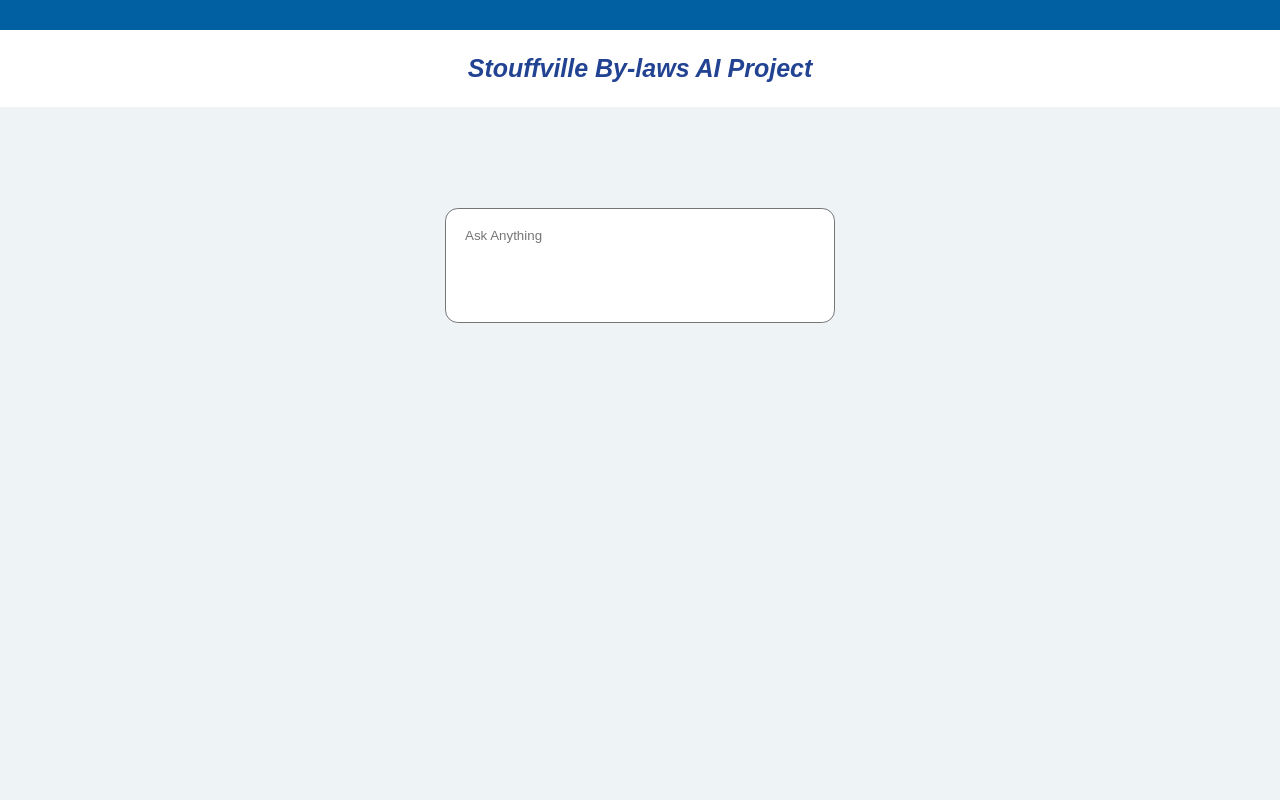
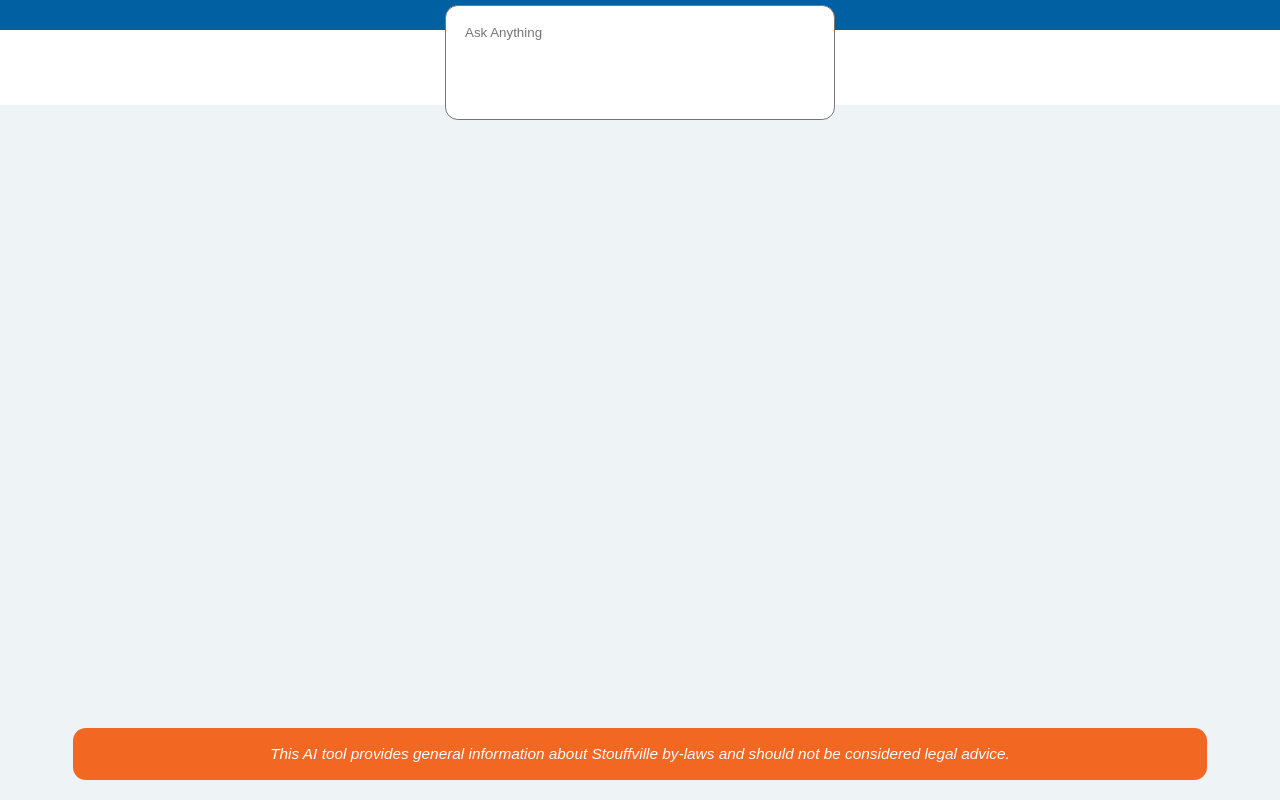
Before and after one commit to Cadence-GitHub/Stouffville-By-laws-AI, a Next.js app in the folder frontend/: page /chat-page in a window 1280 px wide. Built offline with nearby package versions, Linux system fonts and the light colour scheme.

Commit message:
Refactored Header and added Footer Element.

```diff
--- a/frontend/src/app/chat-page/page.js
+++ b/frontend/src/app/chat-page/page.js
@@ -3,12 +3,8 @@
 
 const chatpage = () => {
   return (
-    <div className="contentContainer">
-      <div className="centerItems">
-        <div className={styles.textareaChatContainer}>
-          <textarea className={styles.textareaChat} placeholder="Ask Anything"></textarea>
-        </div>
-      </div>
+    <div className={styles.textareaChatContainer}>
+        <textarea className={styles.textareaChat} placeholder="Ask Anything"></textarea>
     </div>
   );
 }
--- a/frontend/src/app/chat-page/page.module.css
+++ b/frontend/src/app/chat-page/page.module.css
@@ -3,7 +3,7 @@
     position: relative;
     justify-content: center;
     align-items: center;
-    bottom: 10%;
+    bottom: 100px;
 }
 
 .textareaChat {
--- a/frontend/src/app/layout.js
+++ b/frontend/src/app/layout.js
@@ -1,28 +1,20 @@
-'use client'
-import { Geist, Geist_Mono } from "next/font/google";
-import { useRouter } from "next/navigation";
-import "../styles/globals.css";
+import Header from "@/components/Header";
+import Footer from "@/components/Footer";
+import "@/styles/globals.css";
+
+export const metadata = {
+  title:  "Stouffville By-Laws AI Project",
+  description: "This project is made to help users in navigating Stouffville's by-laws, breaking down the complicated legal language into simpler language to be easily understood.",
+}
 
 export default function RootLayout({ children }) {
-
-  const router = useRouter();
 
   return (
     <html lang="en">
       <body>
-        <div className="headerContainer">
-          <div style={{position: "inherit", backgroundColor: "#0060A1", width: "100%", height: "30px", top: "0%"}}></div> {/* this div is here for design reasons */}
-          <div className="centerItems" style={{position: "inherit", backgroundColor: "#FFFFFF",width: "100%", height: "77px", top: "30px"}}>
-            <div>
-              <h3 className="clickable-text" onClick={() => router.push('/')} style={{color: "#224292", fontWeight: "600", fontStyle: "italic"}}>
-                Stouffville By-laws AI Project
-              </h3>
-            </div>
-          </div>
-        </div>
-        <div>
-          {children}
-        </div>
+        <Header/>
+        {children}
+        <Footer/>
       </body>
     </html>
   );
--- a/frontend/src/app/page.js
+++ b/frontend/src/app/page.js
@@ -1,6 +1,5 @@
 'use client'
 import { useRouter } from "next/navigation";
-import Image from "next/image";
 import DynamicFormTemplate from "@/components/DynamicFormTemplate";
 
 export default function Home() {
--- /dev/null
+++ b/frontend/src/components/Footer/Footer.module.css
@@ -0,0 +1,26 @@
+.footer {
+    color: white;
+    font-weight: 400;
+    font-style: italic;
+
+    display: flex;
+    justify-content: center;
+    align-items: center;
+    text-align: center;
+
+    position: fixed;
+    bottom: 20px;
+
+    width: 85vw;
+    max-width: 85vw; /* ensure wrapping is respected */
+
+    padding: 1em 1.5em; /* dynamic spacing instead of height */
+
+    border-radius: 1vw;
+    border-width: 2px;
+    background-color: #F26722;
+
+    font-size: clamp(0.9rem, 1.2vw, 1.1rem);
+    line-height: 1.4;
+    word-break: break-word;
+  }
--- /dev/null
+++ b/frontend/src/components/Footer/index.js
@@ -0,0 +1,16 @@
+import styles from "./Footer.module.css";
+
+const Footer = () => {
+    return (
+        <div className="centerHorizontal">
+            <div className={styles.footer}>
+                <div>
+                    This AI tool provides general information about Stouffville by-laws and should not be considered legal advice.
+                </div>
+            </div>
+        </div>
+
+    );
+}
+
+export default Footer;
--- /dev/null
+++ b/frontend/src/components/Header/Header.module.css
@@ -0,0 +1,11 @@
+.header {
+    background-color: #FFFFFF;
+    width: 100vw;
+    height: 75px;
+}
+
+.headerTrim {
+    background-color: #0060A1;
+    width: 100vw;
+    height: 30px;
+}
--- /dev/null
+++ b/frontend/src/components/Header/index.js
@@ -0,0 +1,22 @@
+'use client'
+import { useRouter } from "next/navigation";
+import styles from "./Header.module.css";
+import "@/styles/globals.css";
+
+const Header = () => {
+
+    const router = useRouter();
+
+    return (
+        <div>
+            <div className={styles.headerTrim}/>
+            <div className={styles.header}>
+                <div className="centerItems">
+                    <h3 className="clickable-text" onClick={() => router.push('/')}>Stouffville By-Laws AI Project</h3>
+                </div>
+            </div>
+        </div>
+    );
+}
+
+export default Header;
--- a/frontend/src/styles/globals.css
+++ b/frontend/src/styles/globals.css
@@ -1,27 +1,19 @@
 h3 {
-  position: relative;
-  font-size: clamp(20px, 5vw, 25px);
+  font-size: clamp(15px, 20px, 25px);
+  font-weight: 600;
+  font-style: italic;
 }
 
 p {
-  position: relative;
-  font-size: clamp(20px, 5vw, 25px);
+  font-size: clamp(15px, 20px, 25px);
 }
 
 body {
   background-color: #EEF3F6;
   font-family: 'Poppins', sans-serif;
-}
-
-.headerContainer {
-  display: flex;
-  text-align: center;
-  position: fixed;
-  justify-content: center;
-  width: 100%;
-  height: 110px;
-  top: 0;
-  left: 0;
+  margin: 0;
+  padding: 0;
+  height: 100vh;
 }
 
 .contentContainer {
@@ -31,6 +23,12 @@
   top: 200px;
   width: 100%;
   height: 80%;
+}
+
+.centerHorizontal {
+  display: flex;
+  width: 100%;
+  justify-content: center;
 }
 
 .centerItems {
```
